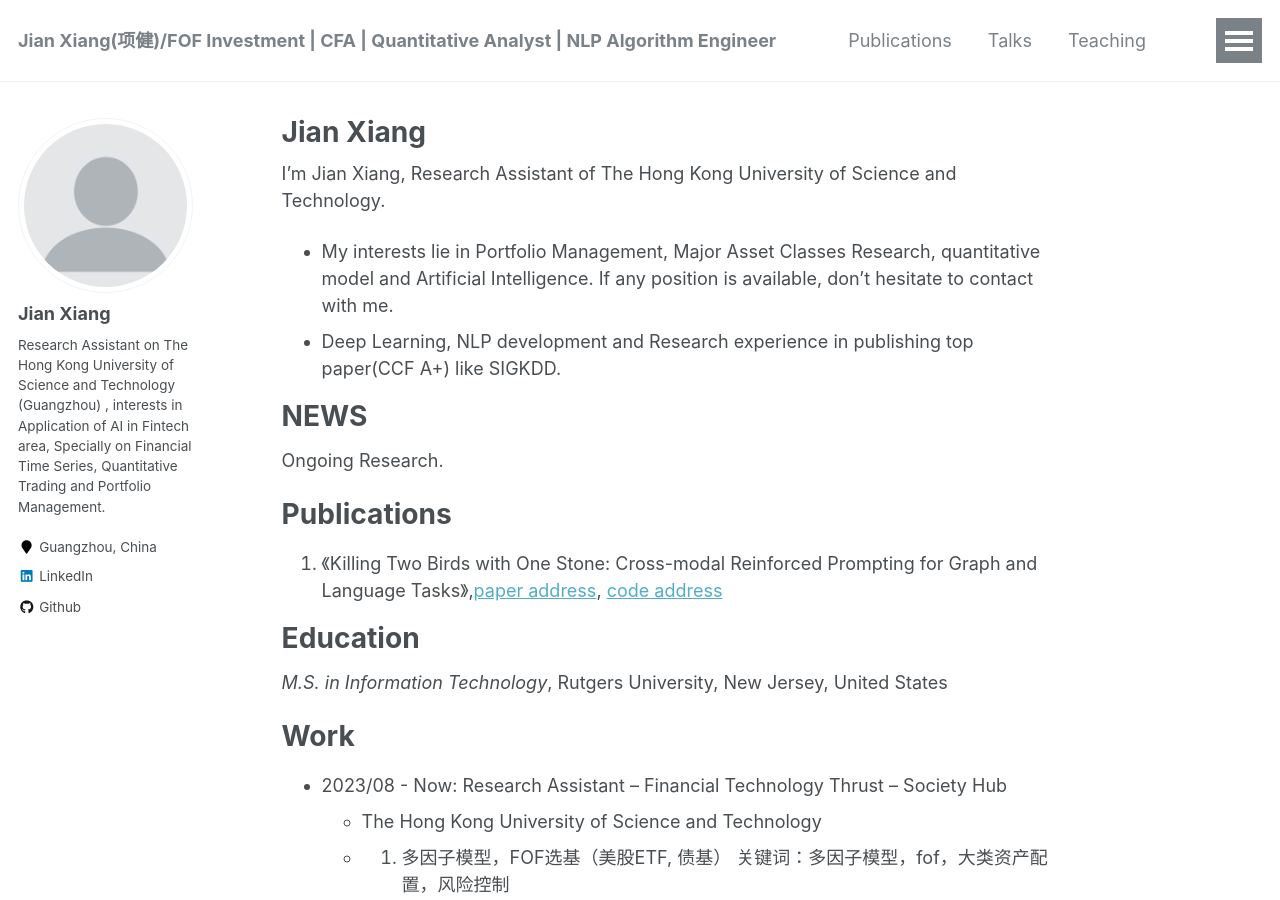
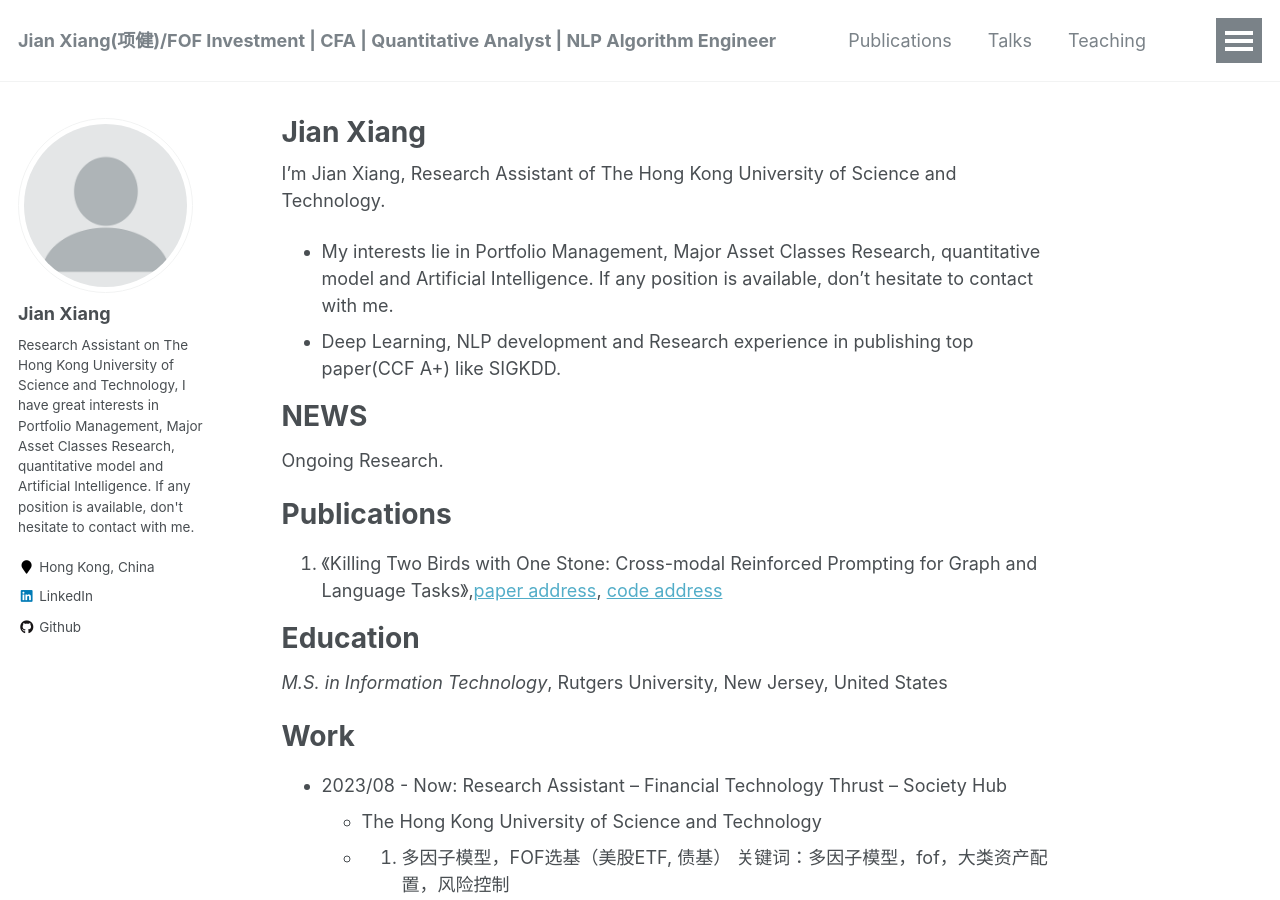
Before and after one commit to jianxiang95/jianxiang95.github.io, a Jekyll site: the page built from _pages/about.md, in a window 1280 px wide and 900 px high. Built offline with Jekyll 4.4.1, drawn with Linux system fonts in a browser that asks for light colours.

Commit message:
Update _config.yml

```diff
--- a/_config.yml
+++ b/_config.yml
@@ -82,8 +82,8 @@ analytics:
 author:
   name             : "Jian Xiang"
   avatar           : "profile.png"
-  bio              : "Research Assistant on The Hong Kong University of Science and Technology (Guangzhou) , interests in Application of AI in Fintech area, Specially on Financial Time Series, Quantitative Trading and Portfolio Management."
-  location         : "Guangzhou, China"
+  bio              : "Research Assistant on The Hong Kong University of Science and Technology,  I have great interests in Portfolio Management, Major Asset Classes Research, quantitative model and Artificial Intelligence. If any position is available, don't hesitate to contact with me."
+  location         : "Hong Kong, China"
   employer         :
   googlescholar    :
   email            :
```
